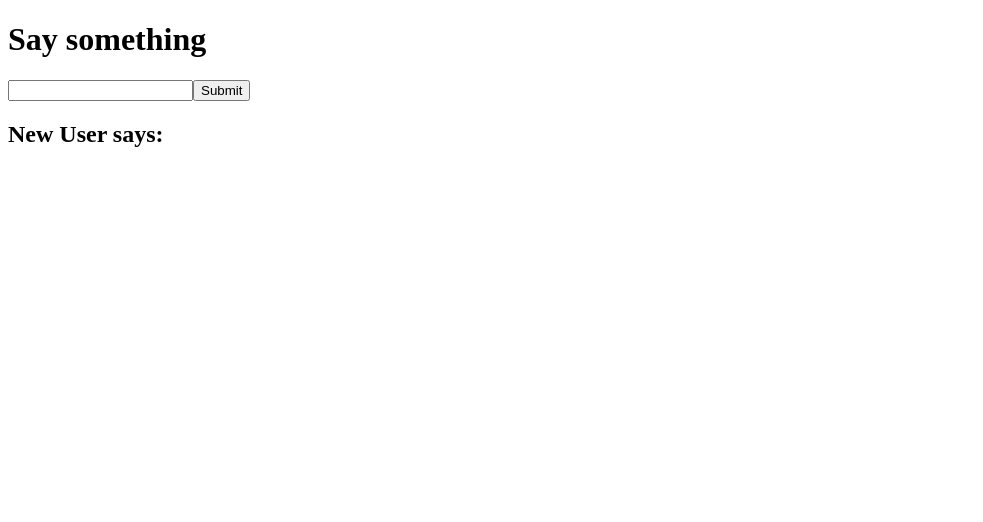
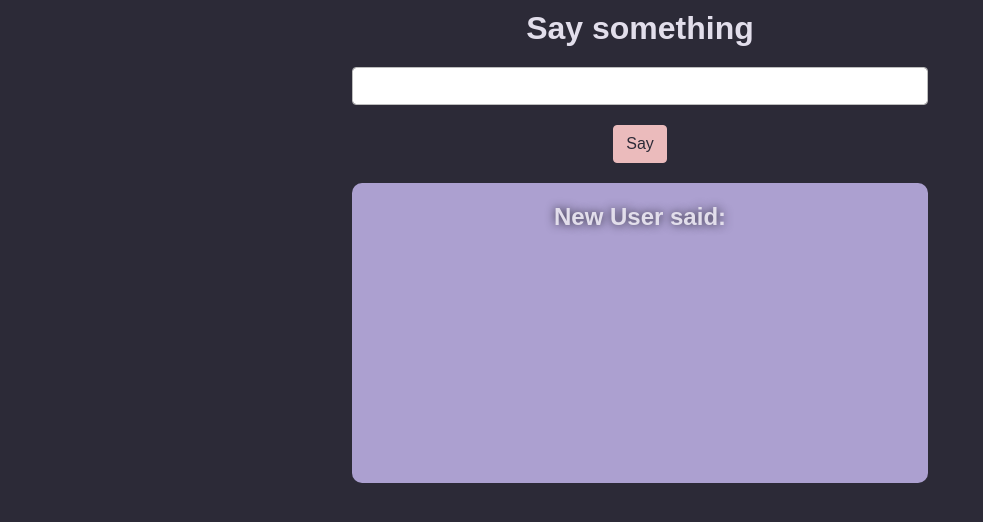
Before and after one commit to aniretakey/react-aston-homework, a React (Vite) app: page / in a window 1280 px wide. Shown: the top 522 px of the page, without its empty margins (0-983 px from the left). Built offline with nearby package versions, Linux system fonts and the light colour scheme.

Commit message:
feat: add style

```diff
--- a/src/App.tsx
+++ b/src/App.tsx
@@ -3,7 +3,7 @@ import { Form } from './components/Form/Form';
 function App() {
   return (
     <>
-      <h1>Say something</h1>
+      <h1 className='main-title'>Say something</h1>
       <Form name='New User' message='' />
     </>
   );
--- a/src/components/Form/Form.tsx
+++ b/src/components/Form/Form.tsx
@@ -1,6 +1,7 @@
 import React from 'react';
 import { MessageCard } from '../MessageCard/MessageCard';
 import { InputState } from '../../types/types';
+import styles from './style.module.css';
 
 export class Form extends React.Component<Record<string, unknown>, InputState> {
   constructor(props: Record<string, unknown>) {
@@ -63,15 +64,20 @@ export class Form extends React.Component<Record<string, unknown>, InputState> {
     // рендеринг компонента
     console.log('render');
     return (
-      <div>
-        <input
-          type='text'
-          value={this.state.inputValue}
-          onChange={this.handleChange}
-        />
-        <button onClick={this.handleClick}>Submit</button>
+      <>
+        <div className={styles.form}>
+          <input
+            type='text'
+            className={styles.input}
+            value={this.state.inputValue}
+            onChange={this.handleChange}
+          />
+          <button onClick={this.handleClick} className={styles.btn}>
+            Say
+          </button>
+        </div>
         <MessageCard name='New User' message={this.state.inputValue} />
-      </div>
+      </>
     );
   }
 }
--- /dev/null
+++ b/src/components/Form/style.module.css
@@ -0,0 +1,47 @@
+.form {
+  display: flex;
+  flex-direction: column;
+  align-items: center;
+}
+
+.input {
+  display: block;
+  width: 60%;
+  min-width: 300px;
+  height: calc(2.25rem + 2px);
+  padding: 0.375rem 0.75rem;
+  font-family: inherit;
+  font-size: 2rem;
+  font-weight: 400;
+  line-height: 1.5;
+  color: #212529;
+  background-color: #fff;
+  background-clip: padding-box;
+  border: 1px solid #bdbdbd;
+  border-radius: 0.25rem;
+  transition: border-color 0.15s ease-in-out, box-shadow 0.15s ease-in-out;
+}
+
+.btn {
+  display: inline-block;
+  font-weight: 400;
+  line-height: 1.5;
+  color: #2c2a37;
+  text-align: center;
+  vertical-align: middle;
+  cursor: pointer;
+  -webkit-user-select: none;
+  -moz-user-select: none;
+  user-select: none;
+  background-color: #ebbbbc;
+  border: 1px solid #ebbbbc;
+  padding: 0.375rem 0.75rem;
+  font-size: 1rem;
+  border-radius: 0.25rem;
+  transition: background-color 0.15s ease-in-out;
+}
+
+.btn:hover {
+  background-color: #6a877d;
+  border: 1px solid #6a877d;
+}
--- a/src/components/MessageCard/MessageCard.tsx
+++ b/src/components/MessageCard/MessageCard.tsx
@@ -1,5 +1,6 @@
 import React from 'react';
 import { MessageCardProps } from '../../types/types';
+import styles from './style.module.css';
 
 export class MessageCard extends React.Component<MessageCardProps> {
   constructor(props: MessageCardProps) {
@@ -8,9 +9,9 @@ export class MessageCard extends React.Component<MessageCardProps> {
 
   public render() {
     return (
-      <div>
-        <h2>{this.props.name} says:</h2>
-        <p>{this.props.message}</p>
+      <div className={styles.card}>
+        <h2 className={styles.title}>{this.props.name} said:</h2>
+        <p className={styles.text}>{this.props.message}</p>
       </div>
     );
   }
--- /dev/null
+++ b/src/components/MessageCard/style.module.css
@@ -0,0 +1,24 @@
+.card {
+  padding: 10px;
+  margin: 10px;
+  width: 60%;
+  min-width: 300px;
+  min-height: 300px;
+  display: flex;
+  flex-direction: column;
+  align-items: center;
+  background-color: #aca0d0;
+  border-radius: 10px;
+}
+
+.title {
+  text-shadow: #2c2a37 0px 0px 10px;
+}
+
+.text {
+  font-style: italic;
+  font-size: 1.5rem;
+  word-wrap: break-word;
+  text-align: center;
+  color: #2c2a37;
+}
--- a/src/index.css
+++ b/src/index.css
@@ -0,0 +1,36 @@
+@font-face {
+  font-family: 'Urbanist', sans-serif;
+  src: url('https://fonts.googleapis.com/css2?family=Urbanist:ital@0;1&display=swap');
+}
+
+* {
+  margin: 0;
+  padding: 0;
+  box-sizing: border-box;
+  font-family: 'Urbanist', sans-serif;
+}
+
+:root {
+  background-color: #2c2a37;
+  color: #e2deeb;
+}
+
+input[type='text'] {
+  font-family: inherit;
+  font-size: inherit;
+  line-height: inherit;
+  margin: 0;
+}
+
+#root {
+  max-width: 960px;
+  margin: 10px auto;
+}
+
+#root * {
+  margin: 10px auto;
+}
+
+.main-title {
+  text-align: center;
+}
```
